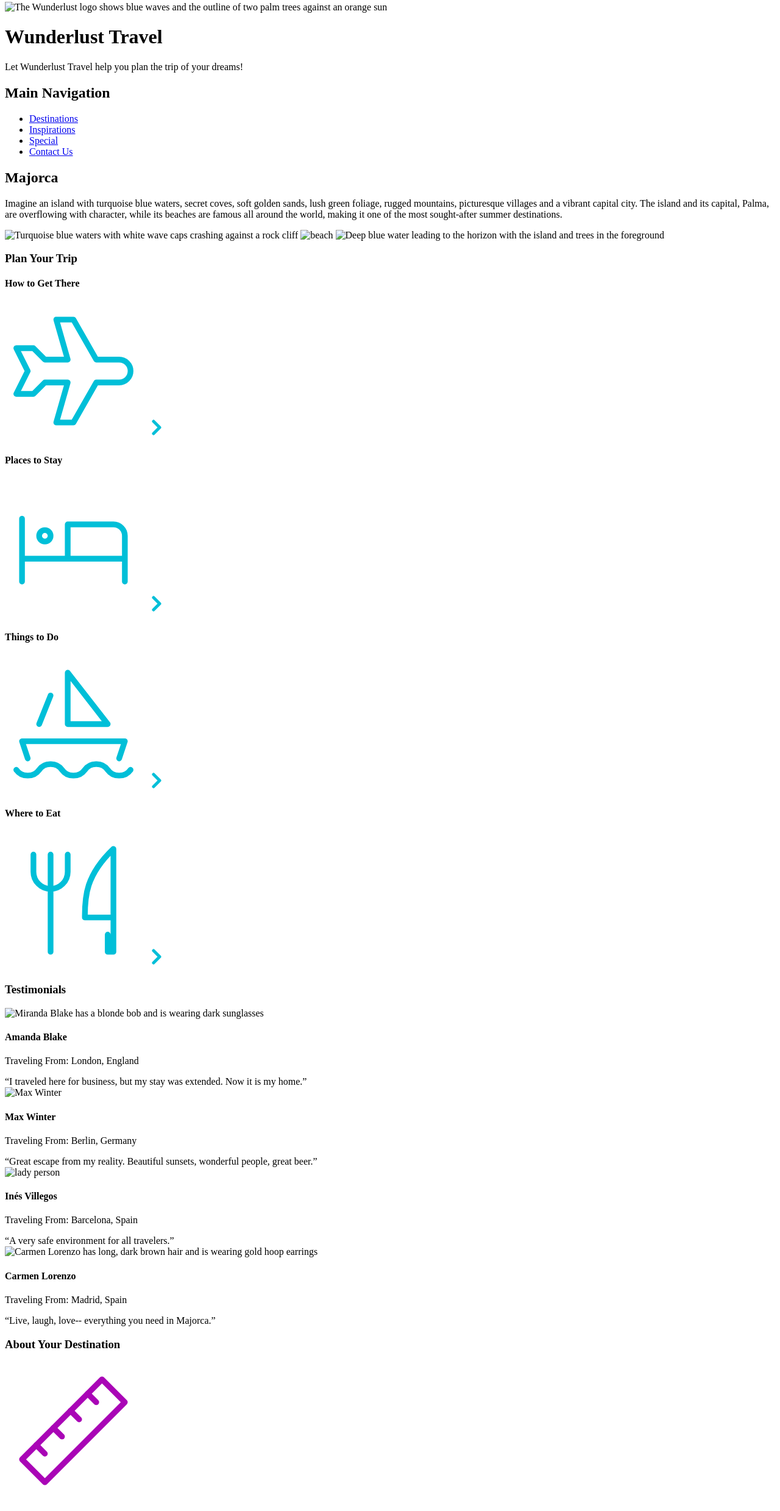
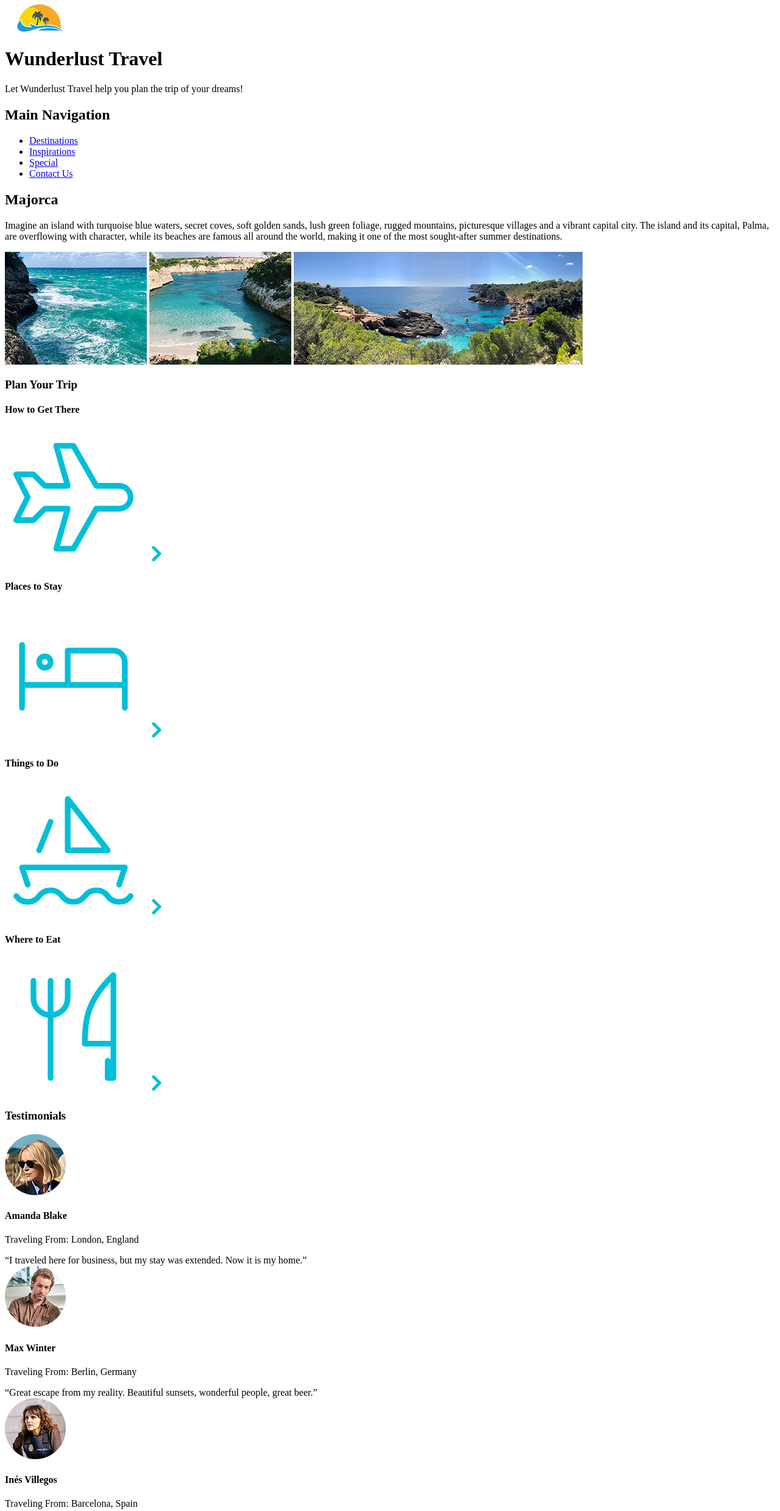
Before and after one commit to weddyw/wunderlust, a plain HTML site: page majorca.html in a window 1280 px wide. Shown: the part 5-2483 px from the top of the page at 61% size. Drawn offline with Linux system fonts and the light colour scheme.

Commit message:
Update majorca.html

```diff
--- a/majorca.html
+++ b/majorca.html
@@ -24,7 +24,7 @@
 
 Also review the alt text on all of the images to ensure that it is descriptive and appropriate-->
         <header>
-            <img src="images/logo.png" alt="The Wunderlust logo shows blue waves and the outline of two palm trees against an orange sun">
+            <img src="images/logo-S.png" alt="The Wunderlust logo shows blue waves and the outline of two palm trees against an orange sun">
             <h1>Wunderlust Travel</h1>
             <p>Let Wunderlust Travel help you plan the trip of your dreams!</p>
             <nav>
@@ -41,9 +41,9 @@ Also review the alt text on all of the images to ensure that it is descriptive a
             <article>
                 <h2>Majorca</h2>
                 <p>Imagine an island with turquoise blue waters, secret coves, soft golden sands, lush green foliage, rugged mountains, picturesque villages and a vibrant capital city. The island and its capital, Palma, are overflowing with character, while its beaches are famous all around the world, making it one of the most sought-after summer destinations.</p>
-                <img src="images/majorca-waves.png" alt="Turquoise blue waters with white wave caps crashing against a rock cliff">
-                <img src="images/majorca-beach.png" alt="beach">
-                <img src="images/majorca-cove.png" alt="Deep blue water leading to the horizon with the island and trees in the foreground">
+                <img src="images/majorca-waves-S.png" alt="Turquoise blue waters with white wave caps crashing against a rock cliff">
+                <img src="images/majorca-beach-S.png" alt="beach">
+                <img src="images/majorca-cove-S.png" alt="Deep blue water leading to the horizon with the island and trees in the foreground">
                 <section>
                     <h3>Plan Your Trip</h3>
                     <section>
@@ -78,25 +78,25 @@ Also review the alt text on all of the images to ensure that it is descriptive a
                 <section>
                     <h3>Testimonials</h3>
                     <section>
-                        <img src="images/mirando-blake.png" alt="Miranda Blake has a blonde bob and is wearing dark sunglasses">
+                        <img src="images/miranda-blake-S.png" alt="Miranda Blake has a blonde bob and is wearing dark sunglasses">
                         <h4>Amanda Blake</h4>
                         <p>Traveling From: London, England</p>
                         <q>I traveled here for business, but my stay was extended. Now it is my home.</q>
                     </section>
                     <section>
-                        <img src="images/max-winter.png" alt="Max Winter">
+                        <img src="images/max-winter-S.png" alt="Max Winter">
                         <h4>Max Winter</h4>
                         <p>Traveling From: Berlin, Germany</p>
                         <q>Great escape from my reality. Beautiful sunsets, wonderful people, great beer.</q>
                     </section>
                     <section>
-                        <img src="images/ines-villegoes.png" alt="lady person">
+                        <img src="images/ines-villegoes-S.png" alt="lady person">
                         <h4>Inés Villegos</h4>
                         <p>Traveling From: Barcelona, Spain</p>
                         <q>A very safe environment for all travelers.</q>
                     </section>
                     <section>
-                        <img src="images/carmen-lorenzo.png" alt="Carmen Lorenzo has long, dark brown hair and is wearing gold hoop earrings">
+                        <img src="images/carmen-lorenzo-S.png" alt="Carmen Lorenzo has long, dark brown hair and is wearing gold hoop earrings">
                         <h4>Carmen Lorenzo</h4>
                         <p>Traveling From: Madrid, Spain</p>
                         <q>Live, laugh, love-- everything you need in Majorca.</q>
```
